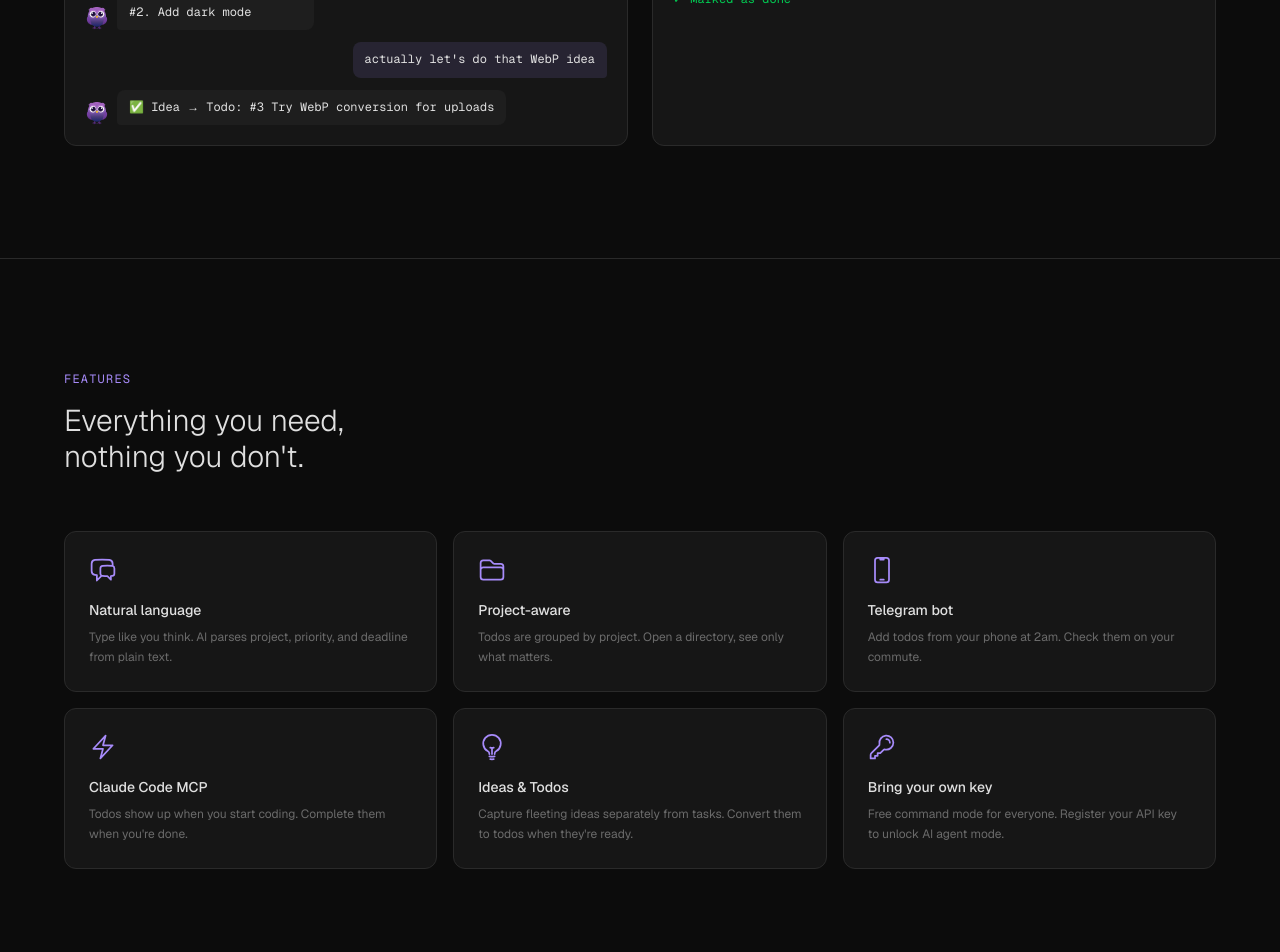
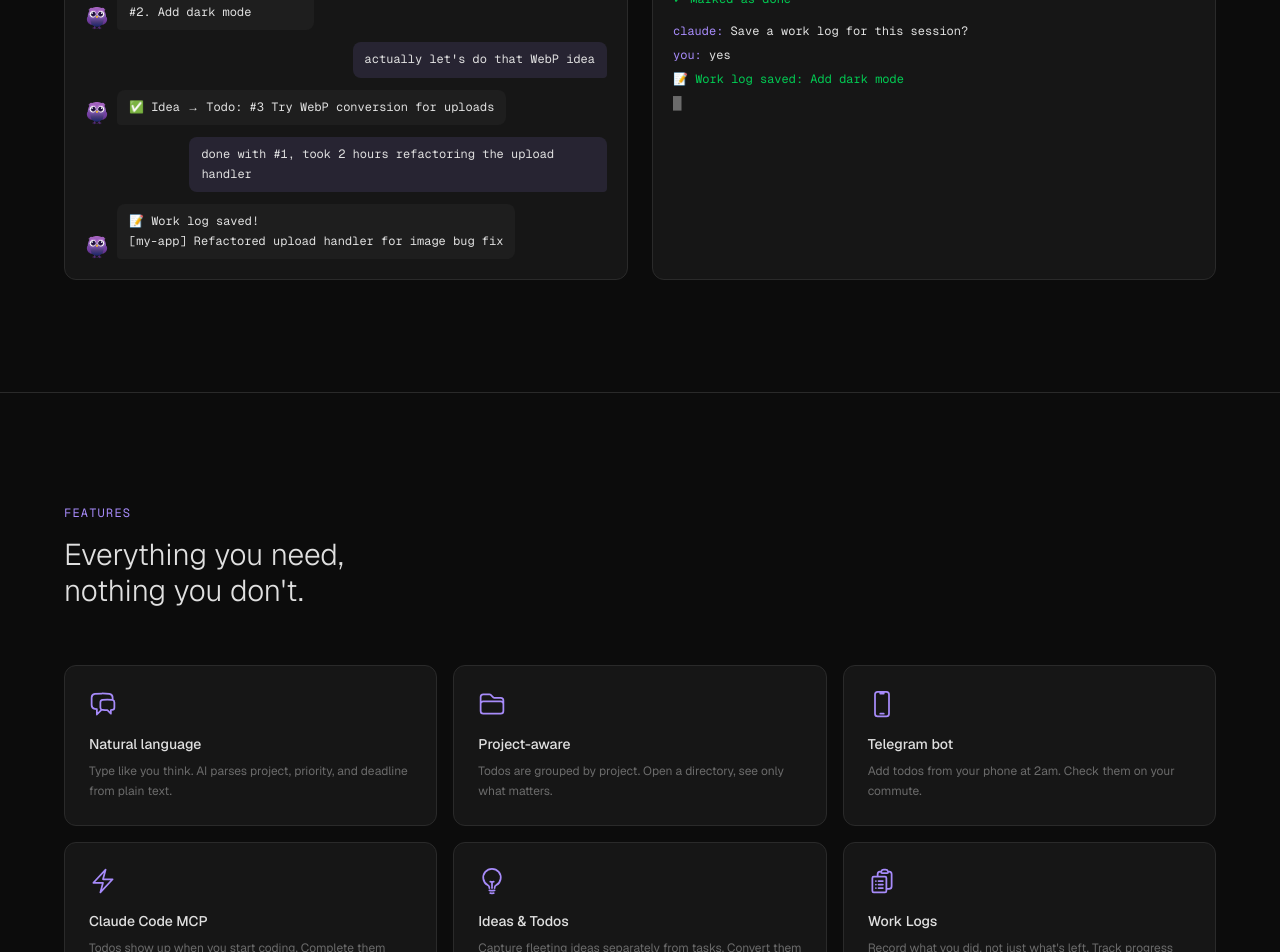
Before and after one commit to ukth/clauvis, a Next.js app: page /en in a window 1280 px wide. Shown: the part 1360-2312 px from the top of the page. Built offline with nearby package versions, Linux system fonts and the light colour scheme.

Commit message:
feat: add work log feature to landing page
- New feature card with ClipboardDocumentListIcon
- Telegram demo: work log save interaction
- Terminal demo: log save flow after task completion
- Both en/ko translations

Co-Authored-By: Claude Opus 4.6 (1M context) <noreply@anthropic.com>

```diff
--- a/src/app/[locale]/page.tsx
+++ b/src/app/[locale]/page.tsx
@@ -7,6 +7,7 @@ import {
   BoltIcon,
   LightBulbIcon,
   KeyIcon,
+  ClipboardDocumentListIcon,
 } from "@heroicons/react/24/outline";
 
 const dict = {
@@ -27,7 +28,8 @@ const dict = {
     feat3: { title: "Telegram bot", desc: "Add todos from your phone at 2am. Check them on your commute." },
     feat4: { title: "Claude Code MCP", desc: "Todos show up when you start coding. Complete them when you're done." },
     feat5: { title: "Ideas & Todos", desc: "Capture fleeting ideas separately from tasks. Convert them to todos when they're ready." },
-    feat6: { title: "Bring your own key", desc: "Free command mode for everyone. Register your API key to unlock AI agent mode." },
+    feat6: { title: "Work Logs", desc: "Record what you did, not just what's left. Track progress per project, review past work anytime." },
+    feat7: { title: "Bring your own key", desc: "Free command mode for everyone. Register your API key to unlock AI agent mode." },
     setup: "Get started",
     step1Title: "Get your API key",
     step1Desc: "on Telegram and send",
@@ -43,6 +45,8 @@ const dict = {
     demoLeft3: "[my-app]\n#1. Fix image upload bug\n#2. Add dark mode",
     demoRight4: "actually let's do that WebP idea",
     demoLeft4: "✅ Idea → Todo: #3 Try WebP conversion for uploads",
+    demoRight5: "done with #1, took 2 hours refactoring the upload handler",
+    demoLeft5: "📝 Work log saved!\n[my-app] Refactored upload handler for image bug fix",
     terminalStart: "Session started",
     terminalTodos: "2 todos:",
     terminalTodo1: "#1. Add dark mode",
@@ -54,6 +58,9 @@ const dict = {
     terminalAsk: "Mark as done in Clauvis?",
     terminalYes: "yes",
     terminalChecked: "✓ Marked as done",
+    terminalLogAsk: "Save a work log for this session?",
+    terminalLogYes: "yes",
+    terminalLogSaved: "📝 Work log saved: Add dark mode",
   },
   ko: {
     tagline: "개발자를 위한 할일 관리",
@@ -72,7 +79,8 @@ const dict = {
     feat3: { title: "텔레그램 봇", desc: "새벽 2시에 떠오른 할일을 폰으로 바로 추가. 출퇴근길에 확인하세요." },
     feat4: { title: "Claude Code MCP", desc: "코딩을 시작하면 할일이 자동으로 표시됩니다. 끝나면 바로 완료 처리." },
     feat5: { title: "아이디어 & 할일", desc: "떠오르는 아이디어를 할일과 분리해서 저장하세요. 구체화되면 할일로 전환." },
-    feat6: { title: "나만의 API 키", desc: "명령어 모드는 무료. API 키를 등록하면 AI 에이전트 모드가 활성화됩니다." },
+    feat6: { title: "작업 로그", desc: "뭘 했는지 기록하세요. 프로젝트별 진행 상황을 추적하고, 언제든 돌아볼 수 있어요." },
+    feat7: { title: "나만의 API 키", desc: "명령어 모드는 무료. API 키를 등록하면 AI 에이전트 모드가 활성화됩니다." },
     setup: "시작하기",
     step1Title: "API 키 발급",
     step1Desc: "텔레그램에서 아래 봇에게",
@@ -88,6 +96,8 @@ const dict = {
     demoLeft3: "[my-app]\n#1. 이미지 업로드 버그 수정\n#2. 다크모드 추가",
     demoRight4: "아 그 WebP 아이디어 할일로 옮겨줘",
     demoLeft4: "✅ 아이디어 → 할일: #3 업로드 시 WebP 변환 적용",
+    demoRight5: "1번 끝났어, 업로드 핸들러 리팩토링하느라 2시간 걸림",
+    demoLeft5: "📝 작업 로그 저장!\n[my-app] 이미지 버그 수정을 위한 업로드 핸들러 리팩토링",
     terminalStart: "세션 시작",
     terminalTodos: "할일 2개:",
     terminalTodo1: "#1. 다크모드 추가",
@@ -99,6 +109,9 @@ const dict = {
     terminalAsk: "Clauvis에서 완료 처리할까요?",
     terminalYes: "ㅇㅇ",
     terminalChecked: "✓ 완료 처리됨",
+    terminalLogAsk: "이번 작업 내용을 로그에 저장할까요?",
+    terminalLogYes: "ㅇㅇ",
+    terminalLogSaved: "📝 작업 로그 저장: 다크모드 추가",
   },
 } as const;
 
@@ -195,6 +208,8 @@ export default async function LocalePage({ params }: { params: Promise<{ locale:
                 <Bubble side="left" text={t.demoLeft3} />
                 <Bubble side="right" text={t.demoRight4} />
                 <Bubble side="left" text={t.demoLeft4} />
+                <Bubble side="right" text={t.demoRight5} />
+                <Bubble side="left" text={t.demoLeft5} />
               </div>
             </div>
 
@@ -233,6 +248,15 @@ export default async function LocalePage({ params }: { params: Promise<{ locale:
                   <span>{t.terminalYes}</span>
                 </div>
                 <div className="text-xs text-green-500">{t.terminalChecked}</div>
+                <div className="mt-4 text-xs">
+                  <span className="text-accent">claude:</span>{" "}
+                  <span>{t.terminalLogAsk}</span>
+                </div>
+                <div className="text-xs">
+                  <span className="text-accent">you:</span>{" "}
+                  <span>{t.terminalLogYes}</span>
+                </div>
+                <div className="text-xs text-green-500">{t.terminalLogSaved}</div>
                 <div className="text-muted text-xs mt-2">
                   <span className="animate-blink">&#9608;</span>
                 </div>
@@ -254,7 +278,8 @@ export default async function LocalePage({ params }: { params: Promise<{ locale:
               { icon: DevicePhoneMobileIcon, ...t.feat3 },
               { icon: BoltIcon, ...t.feat4 },
               { icon: LightBulbIcon, ...t.feat5 },
-              { icon: KeyIcon, ...t.feat6 },
+              { icon: ClipboardDocumentListIcon, ...t.feat6 },
+              { icon: KeyIcon, ...t.feat7 },
             ].map((feat, i) => (
               <div key={i} className="bg-surface border border-border rounded-xl p-6 card-glow transition-all duration-300">
                 <feat.icon className="w-7 h-7 mb-4 text-accent" />
```
